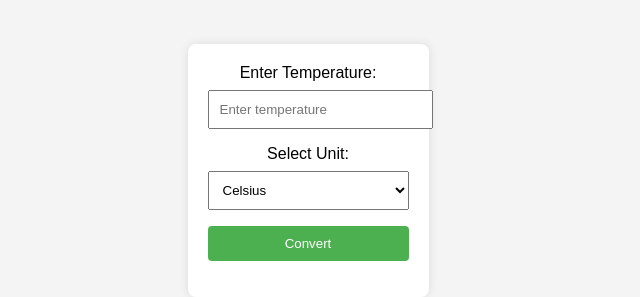
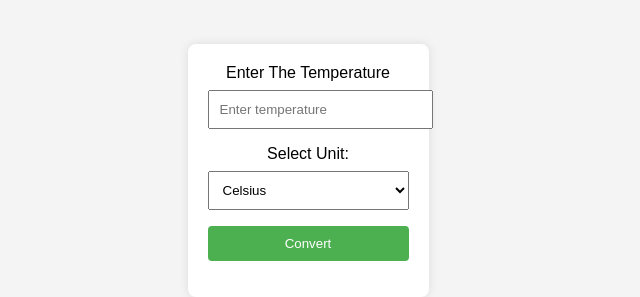
Before and after one commit to shruthiamu14/tempconv, a plain HTML site: page index.html in a window 1280 px wide. Shown: the part 230-527 px from the top of the page, 332-972 px from the left. Drawn offline with Linux system fonts and the light colour scheme.

Commit message:
changed text

```diff
--- a/index.html
+++ b/index.html
@@ -8,7 +8,7 @@
 </head>
 <body>
     <div class="converter-container">
-        <label for="temperature">Enter Temperature:</label>
+        <label for="temperature">Enter The Temperature </label>
         <input type="text" id="temperature" placeholder="Enter temperature" />
 
         <label for="unit">Select Unit:</label>
```
